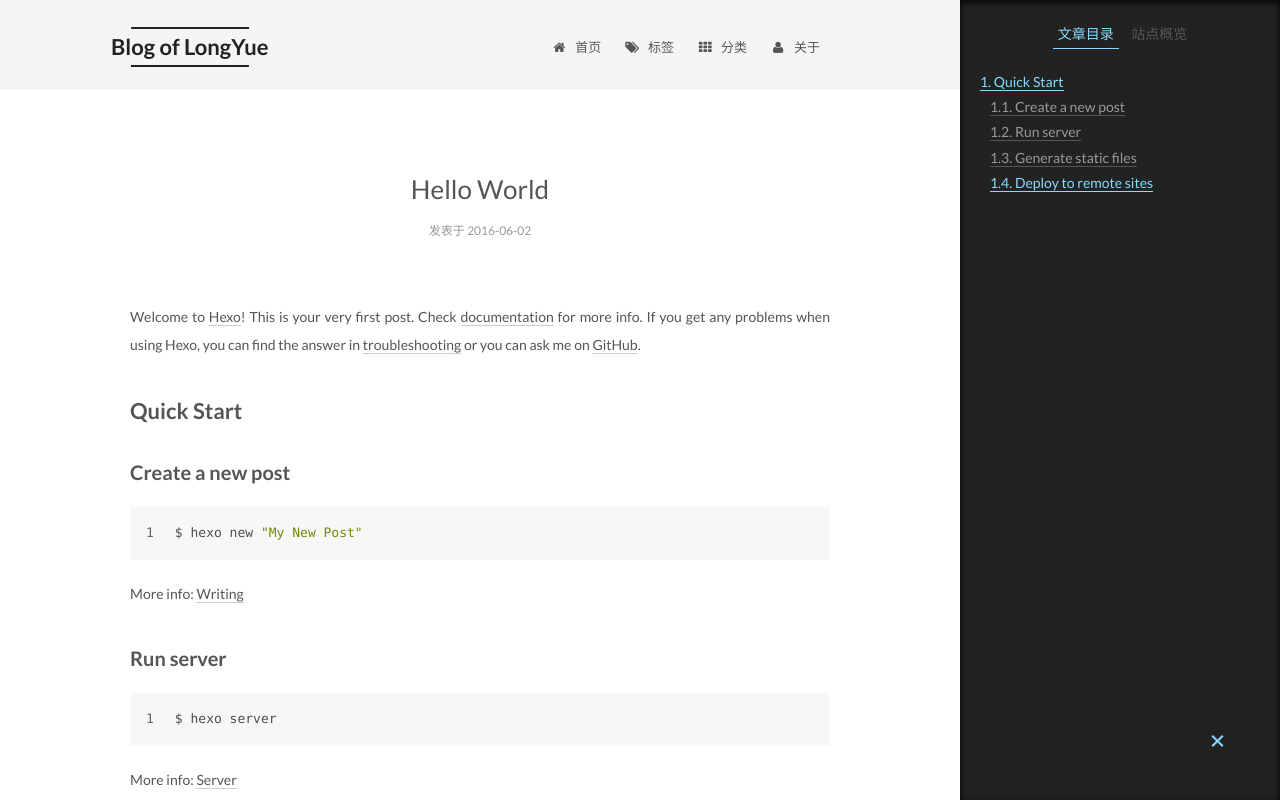
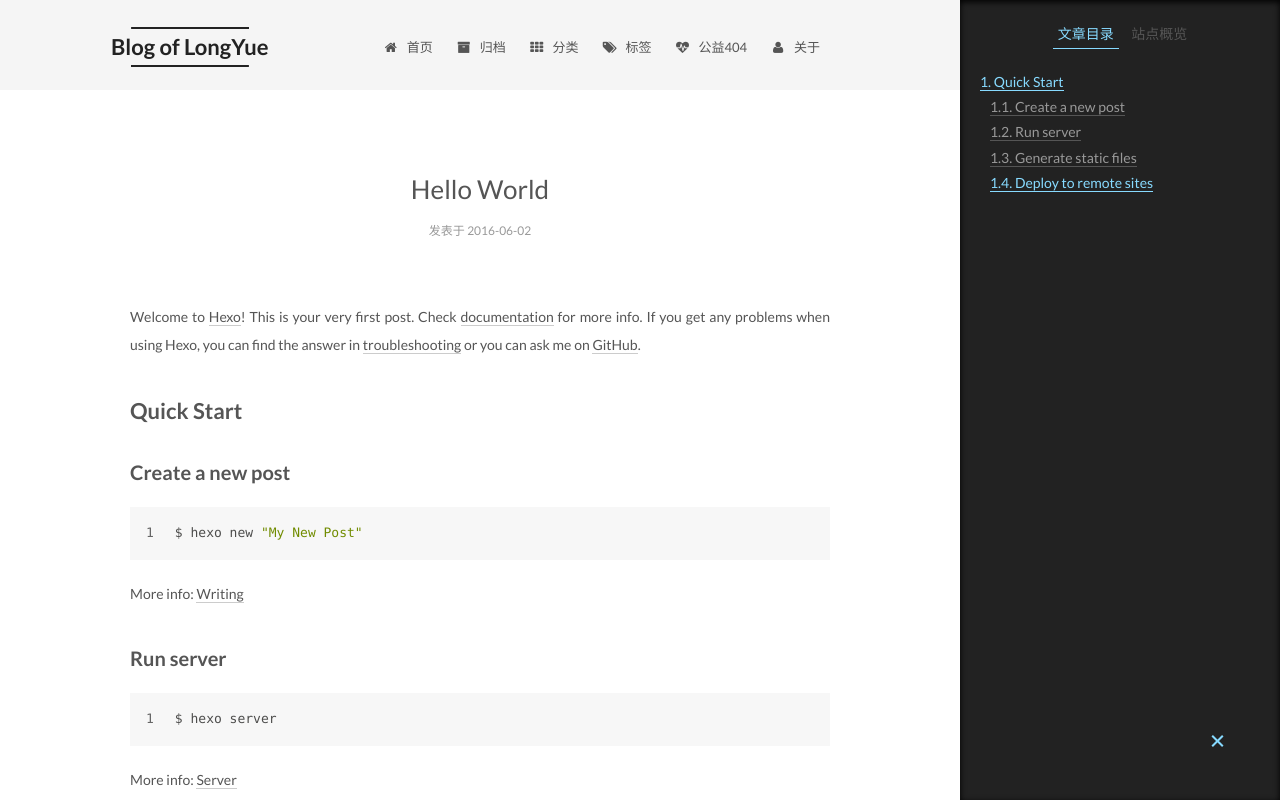
Before and after one commit to longyue55/longyue55.github.io, a plain HTML site: page 2016/06/02/hello-world/index.html in a window 1280 px wide. Shown: the top 800 px of the page. Drawn offline with nearby package versions, Linux system fonts and the light colour scheme; some packages are replaced by stand-ins of ours.

Commit message:
Site updated: 2016-06-02 21:25:22

```diff
--- a/2016/06/02/hello-world/index.html
+++ b/2016/06/02/hello-world/index.html
@@ -177,6 +177,26 @@ Quick">
         </li>
 
 
+        <li class="menu-item menu-item-archives">
+          <a href="/archives" rel="section">
+
+              <i class="menu-item-icon fa fa-fw fa-archive"></i> <br />
+
+            归档
+          </a>
+        </li>
+
+
+        <li class="menu-item menu-item-categories">
+          <a href="/categories" rel="section">
+
+              <i class="menu-item-icon fa fa-fw fa-th"></i> <br />
+
+            分类
+          </a>
+        </li>
+
+
         <li class="menu-item menu-item-tags">
           <a href="/tags" rel="section">
 
@@ -187,12 +207,12 @@ Quick">
         </li>
 
 
-        <li class="menu-item menu-item-categories">
-          <a href="/categories" rel="section">
+        <li class="menu-item menu-item-commonweal">
+          <a href="/404.html" rel="section">
 
-              <i class="menu-item-icon fa fa-fw fa-th"></i> <br />
+              <i class="menu-item-icon fa fa-fw fa-heartbeat"></i> <br />
 
-            分类
+            公益404
           </a>
         </li>
 
@@ -376,7 +396,7 @@ Quick">
         </div>
         <nav class="site-state motion-element">
           <div class="site-state-item site-state-posts">
-            <a href="/">
+            <a href="/archives">
               <span class="site-state-item-count">1</span>
               <span class="site-state-item-name">日志</span>
             </a>
--- a/css/main.css
+++ b/css/main.css
@@ -1548,7 +1548,7 @@ pre .javascript .function {
   width: 4px;
   height: 4px;
   border-radius: 50%;
-  background: #c8ff2b;
+  background: #eea6f6;
 }
 .links-of-blogroll {
   font-size: 13px;
```
Also changed, not shown: archives/2016/06/index.html (+25 -5 lines), archives/2016/index.html (+25 -5 lines), archives/index.html (+25 -5 lines), index.html (+25 -5 lines).
